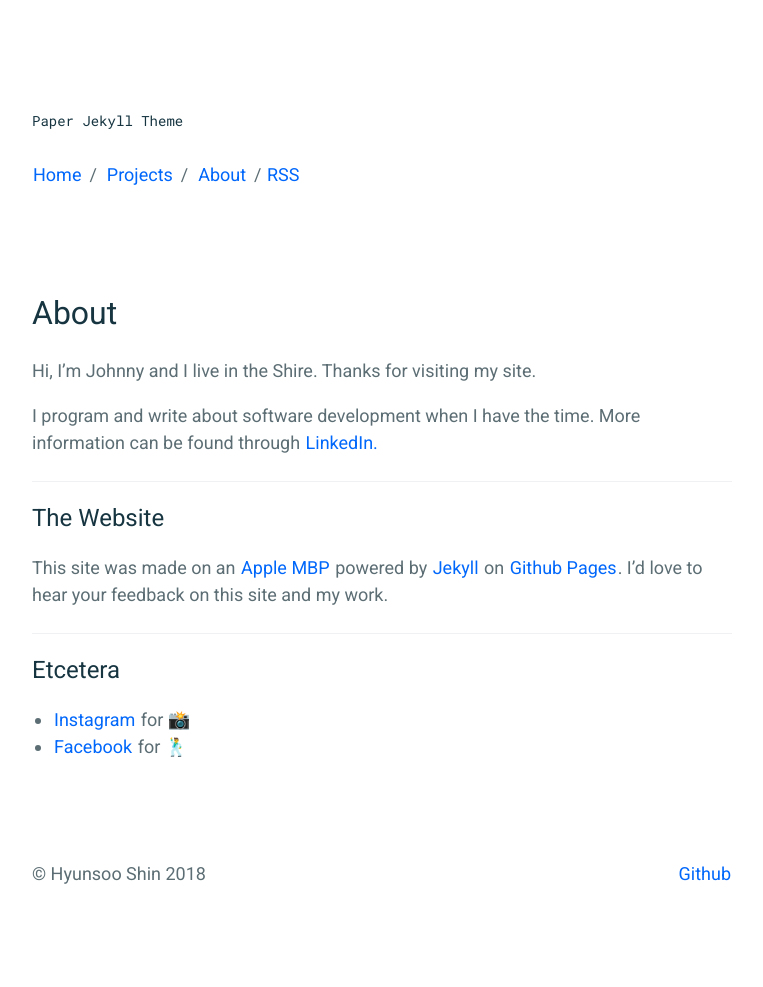
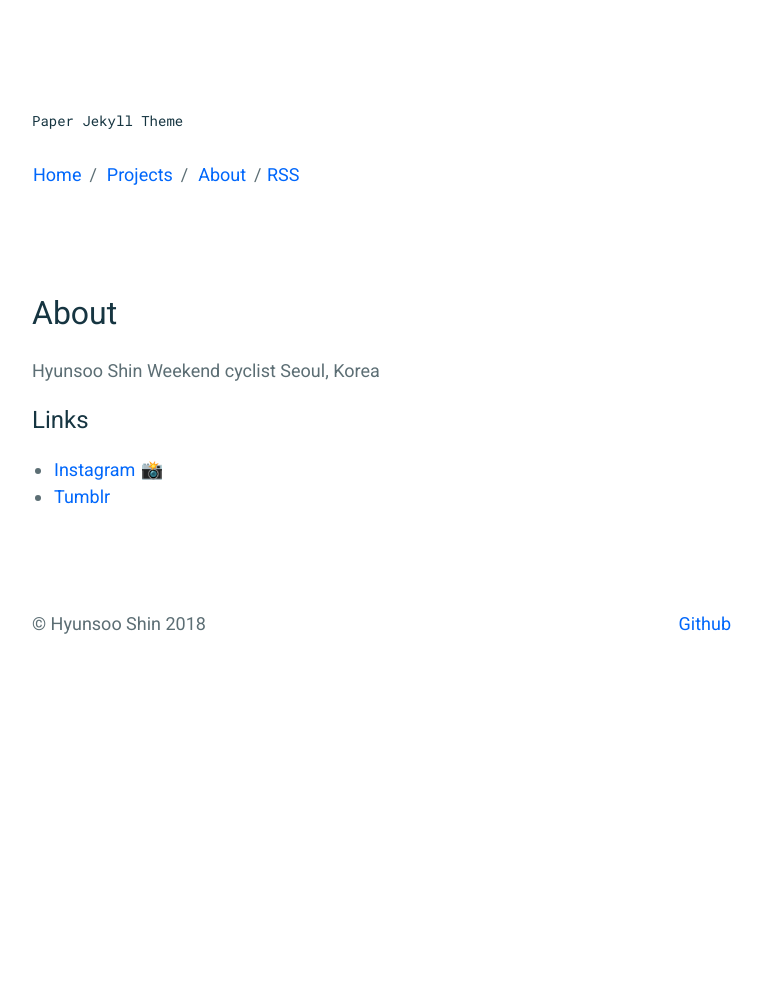
Before and after one commit to nnwb/nnwb.github.io, a Jekyll site: the page built from _pages/about.md, in a window 1280 px wide. Shown: the whole page, without its empty margins (258-1021 px from the left). Built offline with Jekyll 4.4.1, drawn with Linux system fonts in a browser that asks for light colours; after the commit the page ends 900 px from its top, so only the background shows below that.

Commit message:
Update about.md

```diff
--- a/_pages/about.md
+++ b/_pages/about.md
@@ -3,19 +3,12 @@ layout: content
 title: About
 permalink: /about/
 ---
-Hi, I'm Johnny and I live in the Shire. Thanks for visiting my site.
+Hyunsoo Shin
+Weekend cyclist
+Seoul, Korea
 
-I program and write about software development when I have the time. More information can be found through <a href="https://www.linkedin.com/" data-network="LinkedIn" data-proofer-ignore>LinkedIn.</a>
 
-----
+## Links
 
-## The Website
-This site was made on an [Apple MBP](https://www.apple.com/) powered by [Jekyll](https://jekyllrb.com) on [Github Pages](https://pages.github.com).
-I'd love to hear your feedback on this site and my work.
-
-----
-
-## Etcetera
-
-- [Instagram](https://www.instagram.com/) for 📸
-- [Facebook](https://www.facebook.com/) for 🕺
+- [Instagram](https://www.instagram.com/nav2wb) 📸
+- [Tumblr](http://n2wb.tumblr.com//)
```
